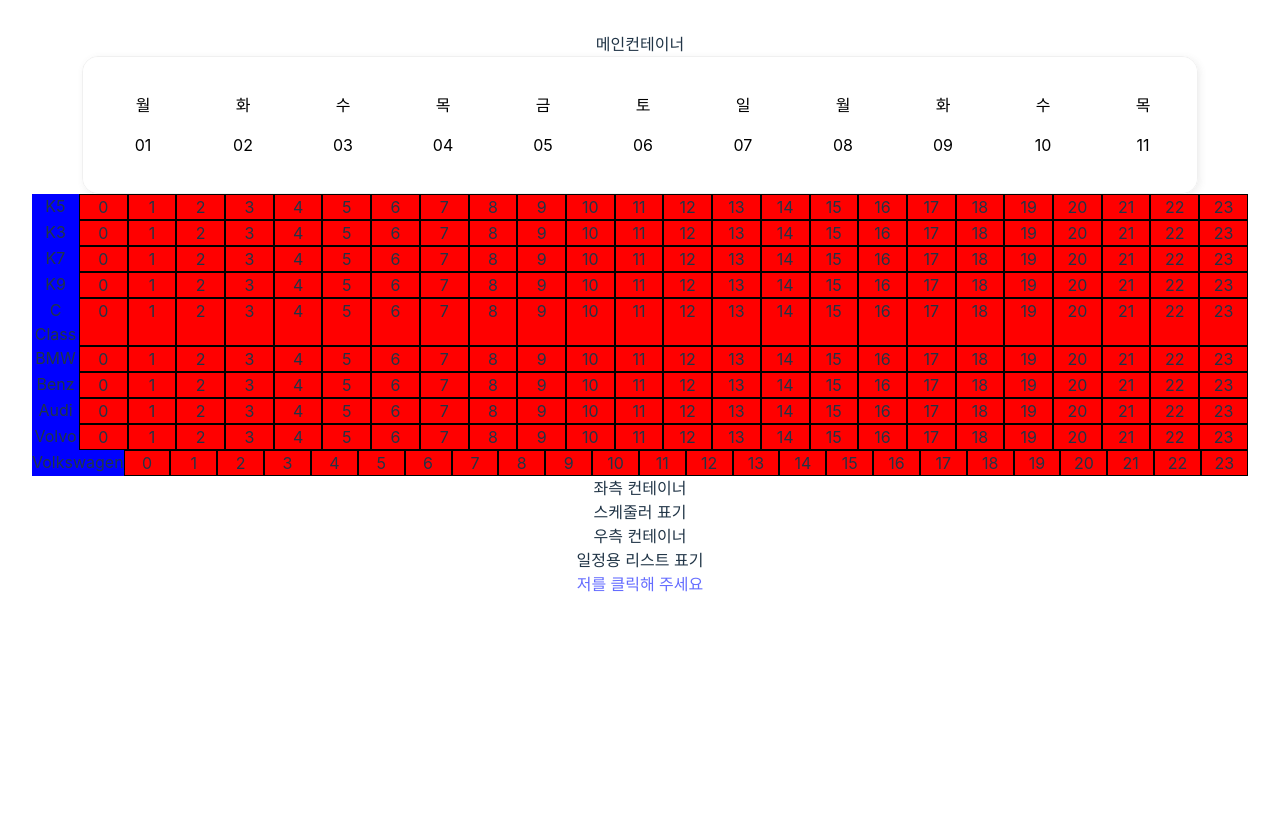
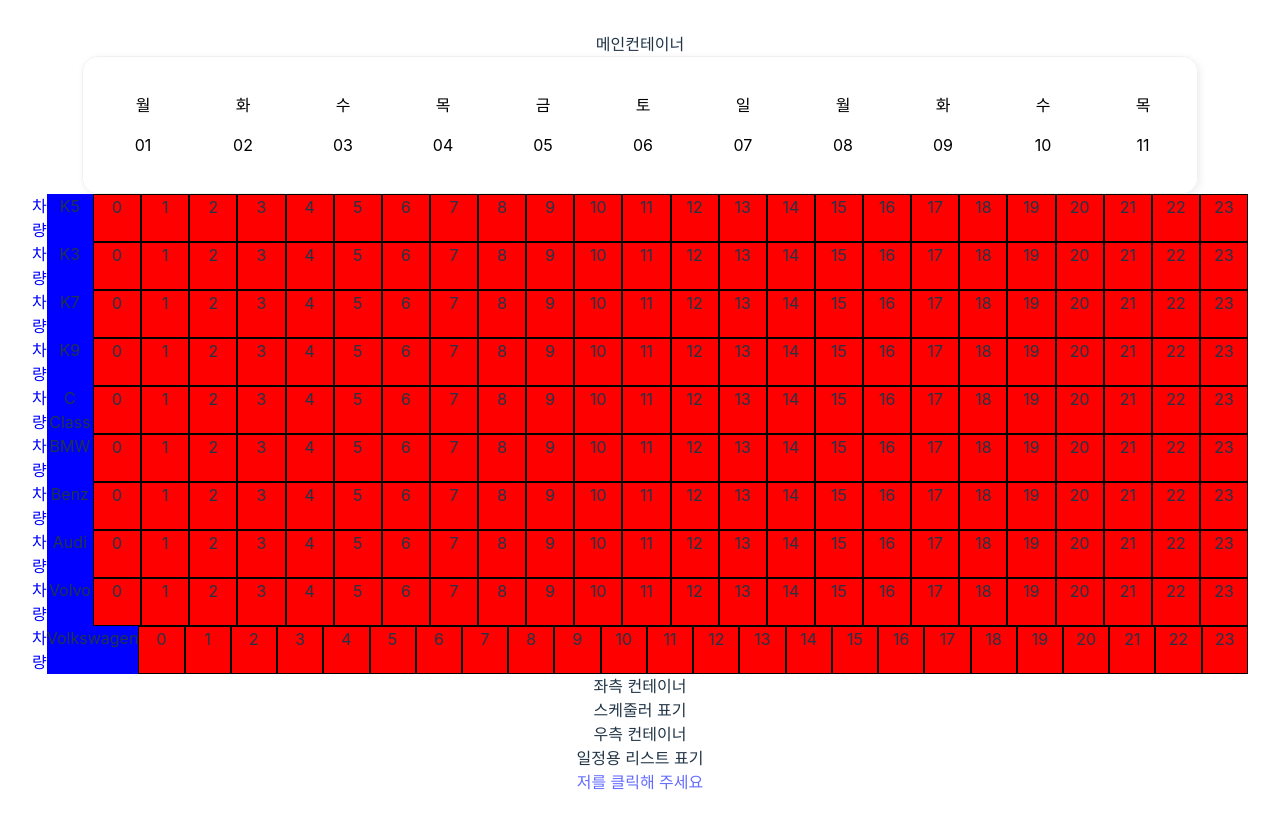
Before and after one commit to JayJHFE/React-Scheduler, a React (Vite) app in the folder PortFolio-vite/: page /scheduler in a window 1280 px wide. Before the commit the page ends 800 px from the top, so only its background shows below. Built offline with nearby package versions, Linux system fonts and the light colour scheme.

Commit message:
스케줄러 UI수정

```diff
--- a/PortFolio-vite/src/page/scheduler/index.tsx
+++ b/PortFolio-vite/src/page/scheduler/index.tsx
@@ -15,7 +15,7 @@ export default function Scheduler() {
           {data &&
             data[0].map((vehicle) => (
               <div style={{ display: "flex", flexDirection: "row" }}>
-                <div></div>
+                <div style={{ color: "blue" }}>차량</div>
                 <div
                   style={{ backgroundColor: "blue", width: "400px" }}
                   key={vehicle.id}
```
